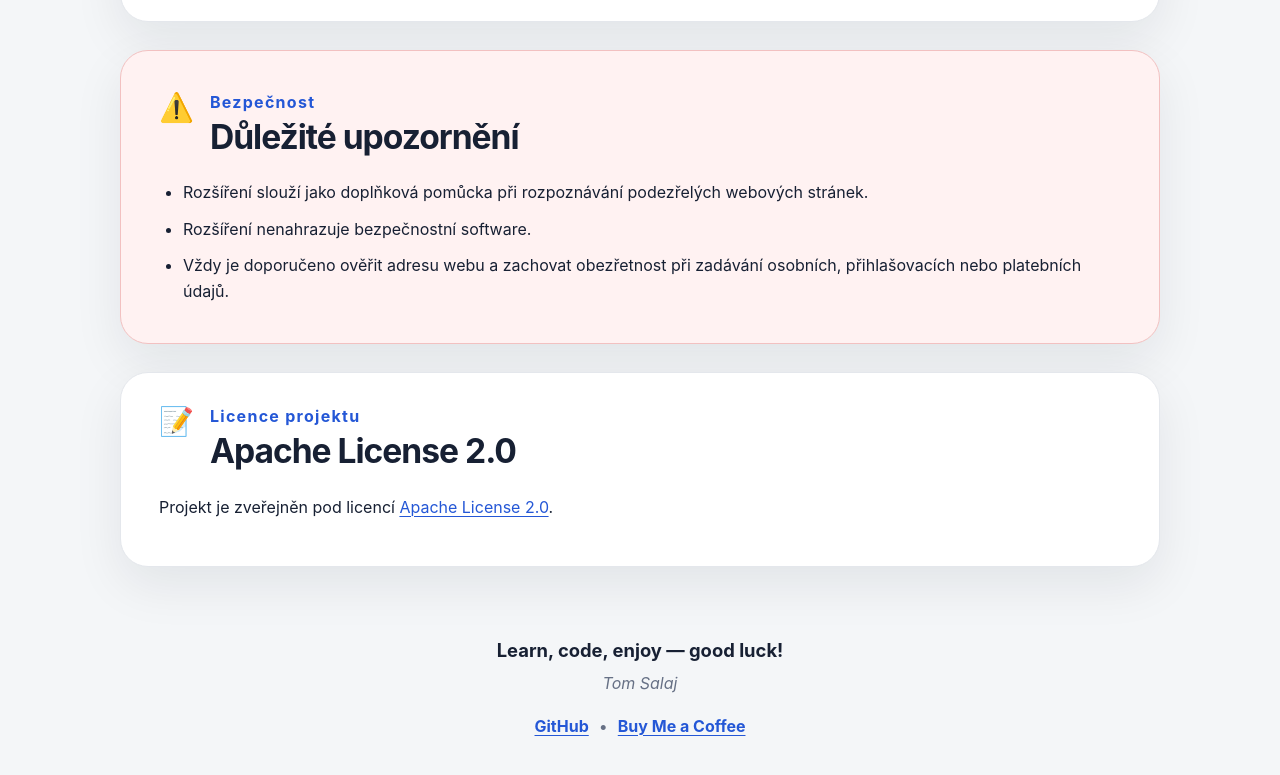
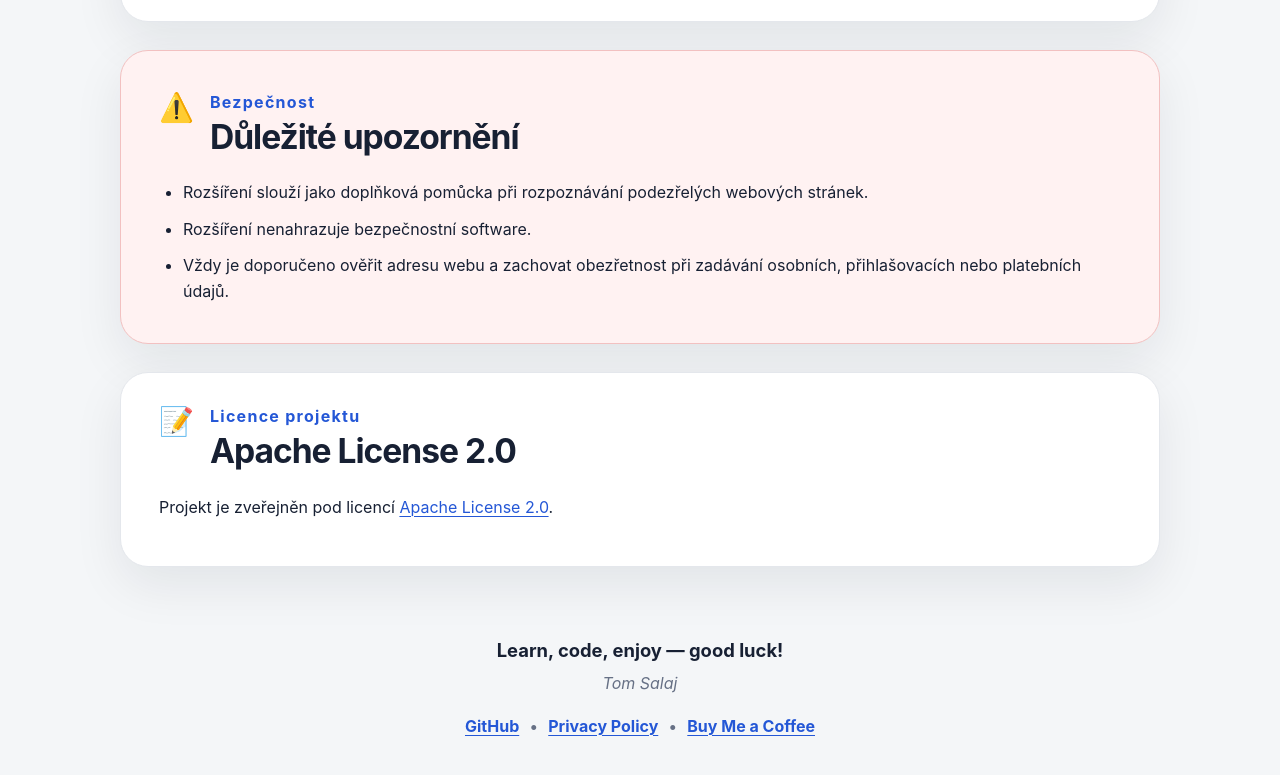
Before and after one commit to tom591/site-identity, a plain HTML site: page docs/index.html in a window 1280 px wide. Shown: the part 4872-5647 px from the top of the page. Drawn offline with Linux system fonts and the light colour scheme.

Commit message:
Fix HTML structure and add missing elements

```diff
--- a/docs/index.html
+++ b/docs/index.html
@@ -172,6 +172,9 @@
 <a href="https://github.com/tom591/site-identity" target="_blank" rel="noopener noreferrer">GitHub</a>
 <span aria-hidden="true">•
 </span>
+<a href="privacy-policy.html">Privacy Policy</a>
+<span aria-hidden="true">•
+</span>
 <a href="https://www.buymeacoffee.com/tomsalaj" target="_blank" rel="noopener noreferrer">Buy Me a Coffee</a>
 </div>
 </footer>
```
